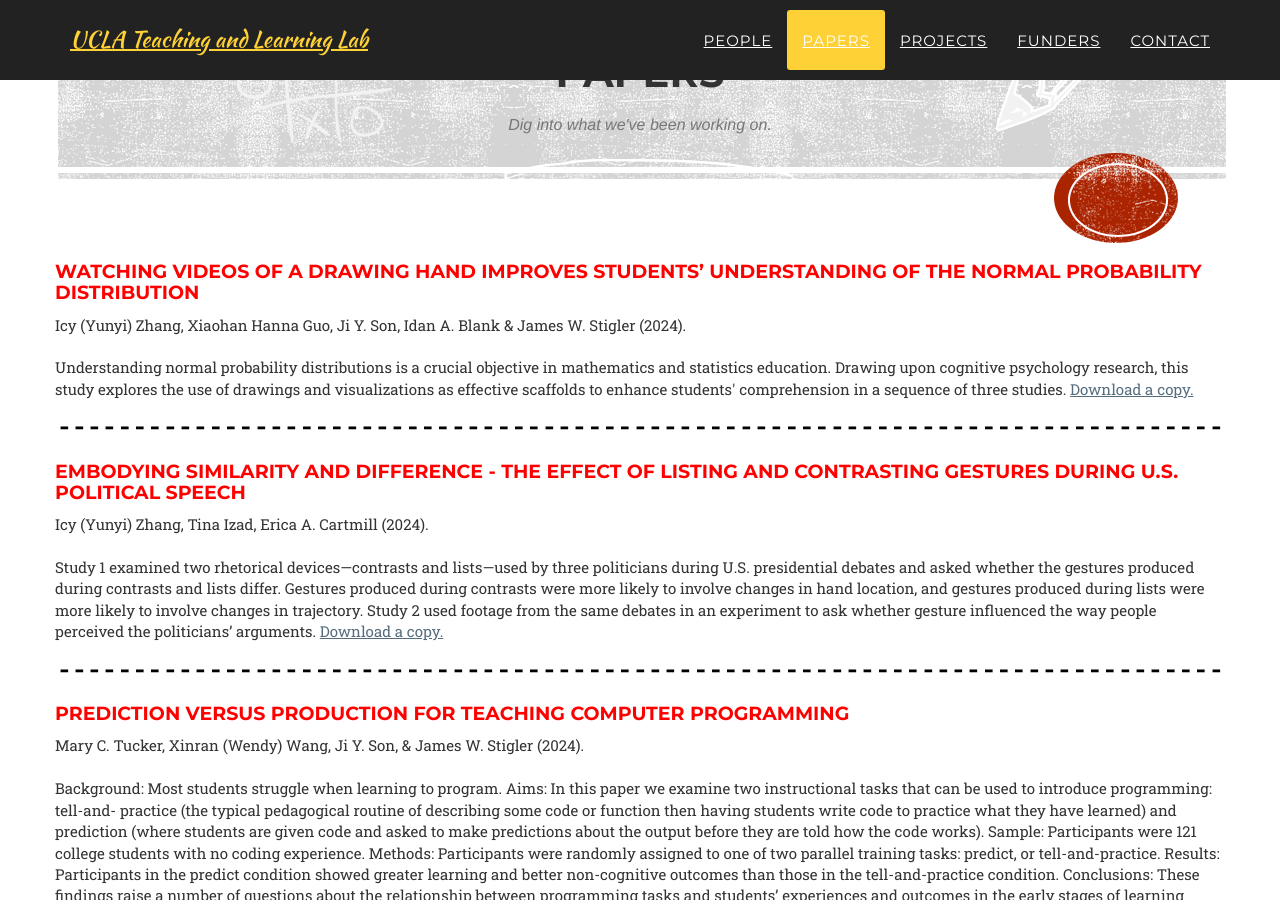
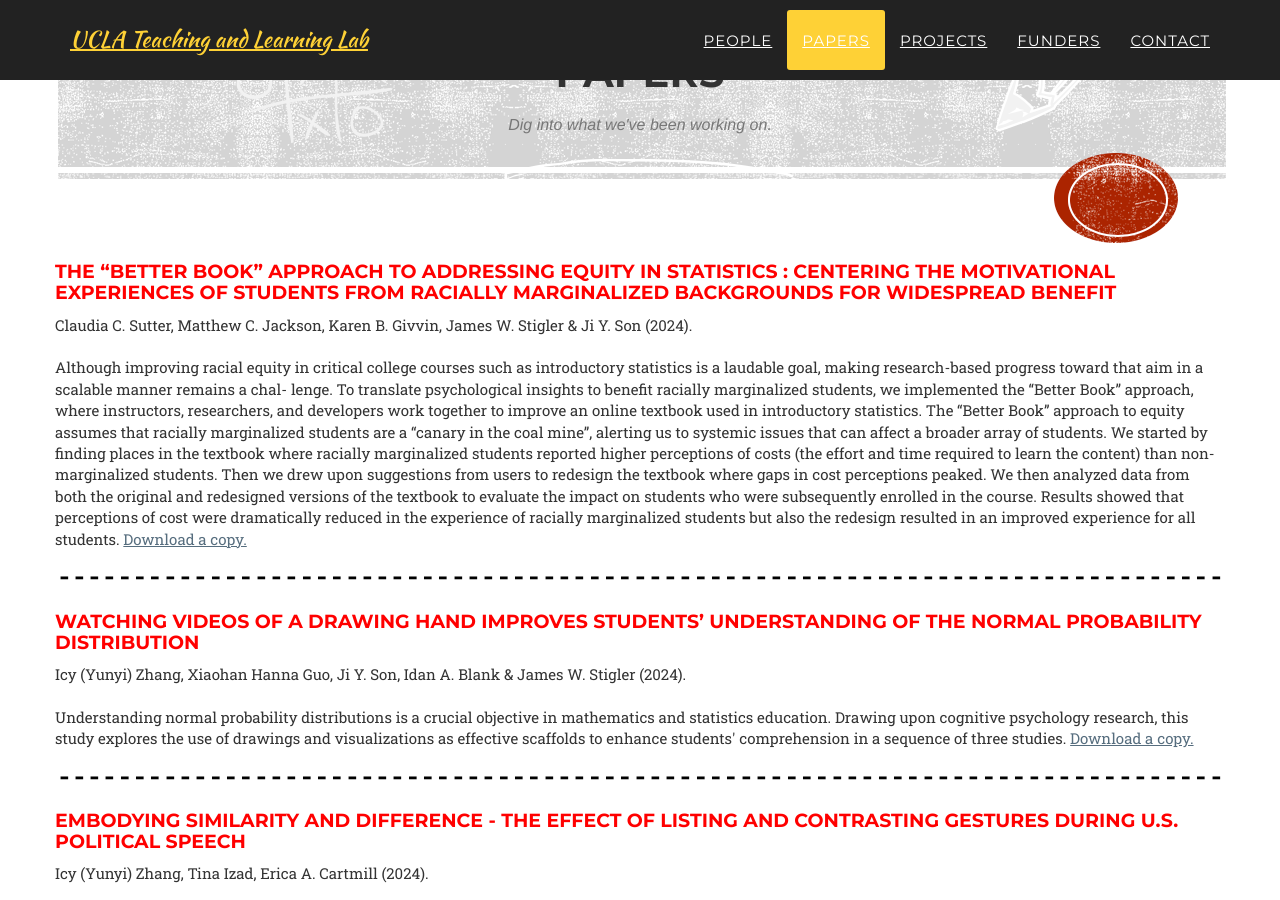
Before and after one commit to UCLATALL/TALL, a Jekyll site: the page built from index.html, in a window 1280 px wide and 900 px high, scrolled down 3529 px. Built offline with Jekyll 4.4.1, drawn with Linux system fonts in a browser that asks for light colours; some web fonts are replaced.

Commit message:
add new paper

```diff
--- a/_config.yml
+++ b/_config.yml
@@ -86,6 +86,12 @@ alumni:
 # the doi field is optional
 # papers should be placed in the pdfs folder
 papers:
+  - name: <span style="color:red">The “Better Book” Approach to Addressing Equity in Statistics &colon; Centering the Motivational Experiences of Students from Racially Marginalized Backgrounds for Widespread Benefit</span>
+    authors: Claudia C. Sutter, Matthew C. Jackson, Karen B. Givvin, James W. Stigler & Ji Y. Son
+    year: 2024
+    filename: education-14-00487.pdf
+    abstract: Although improving racial equity in critical college courses such as introductory statistics is a laudable goal, making research-based progress toward that aim in a scalable manner remains a chal- lenge. To translate psychological insights to benefit racially marginalized students, we implemented the “Better Book” approach, where instructors, researchers, and developers work together to improve an online textbook used in introductory statistics. The “Better Book” approach to equity assumes that racially marginalized students are a “canary in the coal mine”, alerting us to systemic issues that can affect a broader array of students. We started by finding places in the textbook where racially marginalized students reported higher perceptions of costs (the effort and time required to learn the content) than non-marginalized students. Then we drew upon suggestions from users to redesign the textbook where gaps in cost perceptions peaked. We then analyzed data from both the original and redesigned versions of the textbook to evaluate the impact on students who were subsequently enrolled in the course. Results showed that perceptions of cost were dramatically reduced in the experience of racially marginalized students but also the redesign resulted in an improved experience for all students.
+
   - name: <span style="color:red">Watching videos of a drawing hand improves students’ understanding of the normal probability distribution</span>
     authors: Icy (Yunyi) Zhang, Xiaohan Hanna Guo, Ji Y. Son, Idan A. Blank & James W. Stigler
     year: 2024
```
Also changed, not shown: 1 other file.
